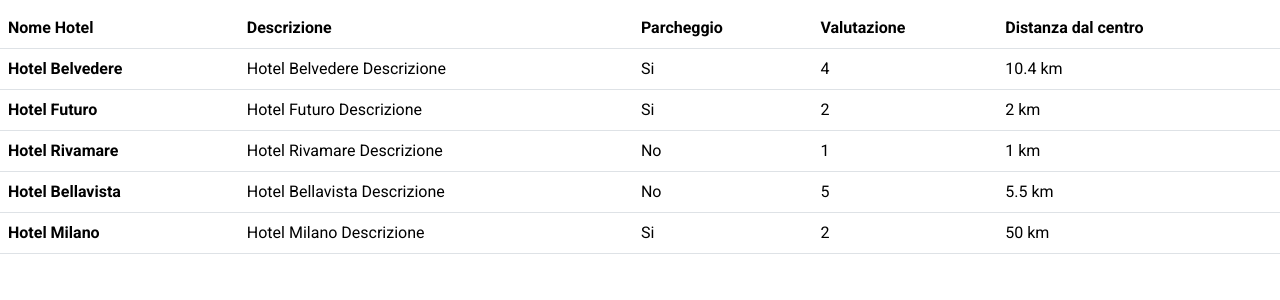
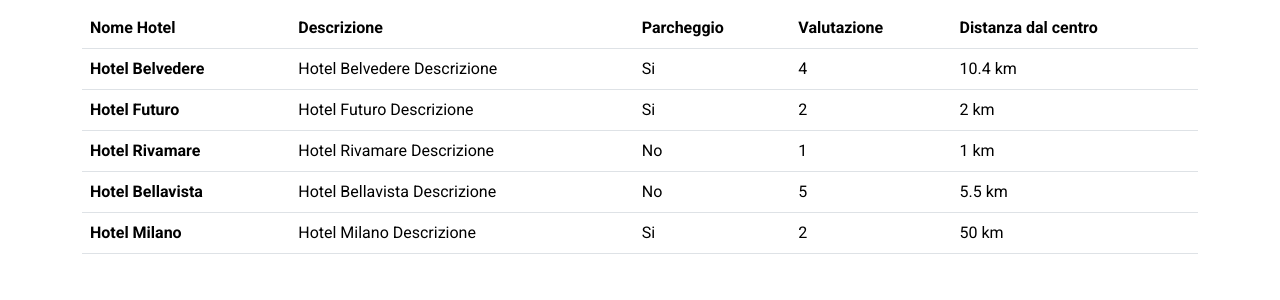
Before and after one commit to alex02r/php-hotel, a PHP site: page / in a window 1280 px wide. Shown: the part 48-348 px from the top of the page. Run offline with PHP 8.4, Linux system fonts and the light colour scheme.

Commit message:
[UPGRADE] Aggiunto css per incravattare la table

```diff
--- a/index.php
+++ b/index.php
@@ -15,6 +15,9 @@
         <h1>Trova il tuo hotel</h1>
     </header>
     <main>
+        <div class="container">
+            <div class="row">
+                <div class="col-12">
                     <table class="table">
                         <thead>
                             <tr>
@@ -37,7 +40,9 @@
                             <?php } ?>
                         </tbody>
                     </table>
-
+                </div>
+            </div>
+        </div>
     </main>
 </body>
 </html>
```
Lines whose indentation alone changed are shown as unchanged.
